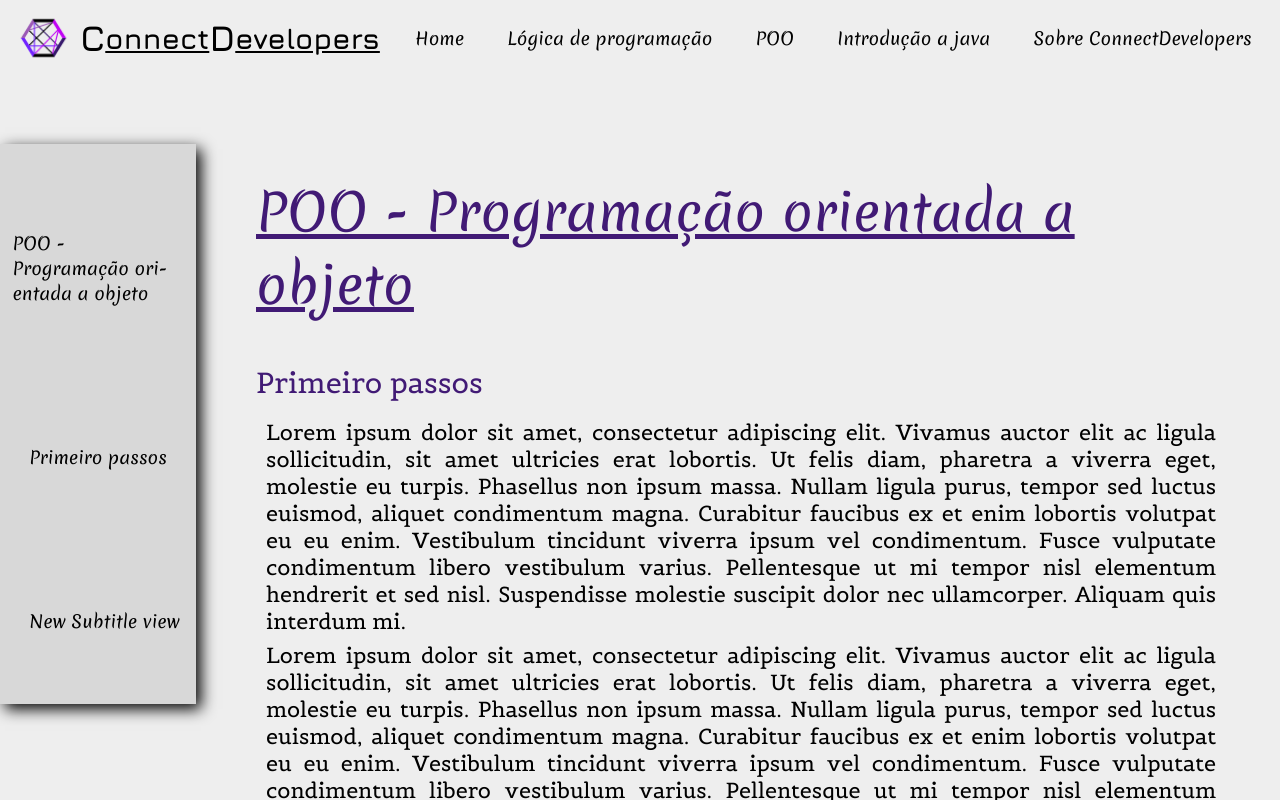
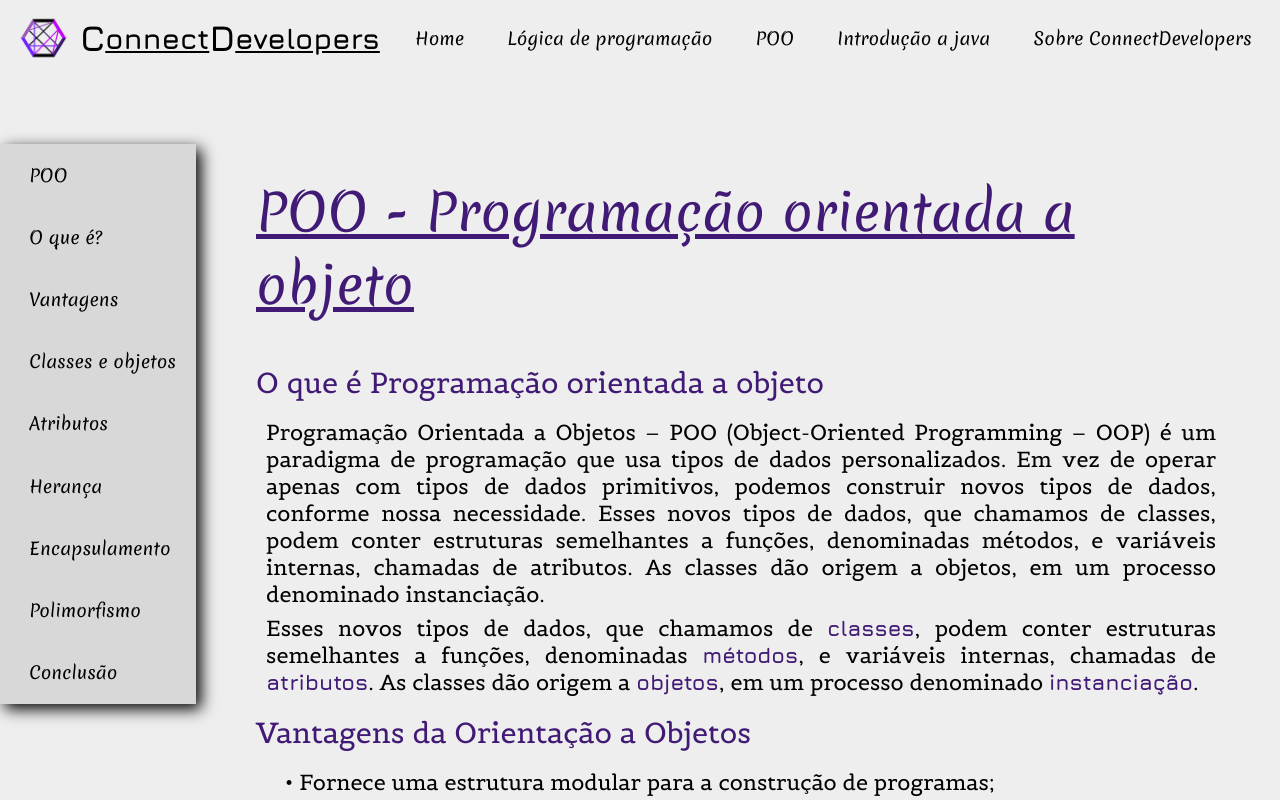
Before and after one commit to ViniZap4/ConnectDevelopersArticles, a React (Create React App) app: page /POO in a window 1280 px wide. Built offline with nearby package versions, Linux system fonts and the light colour scheme.

Commit message:
update content poo, update article home

```diff
--- a/public/index.html
+++ b/public/index.html
@@ -1,5 +1,5 @@
 <!DOCTYPE html>
-<html lang="en">
+<html lang="pt-br">
   <head>
     <meta charset="utf-8" />
     <link rel="icon" href="%PUBLIC_URL%/favicon.ico" />
@@ -7,7 +7,7 @@
     <meta name="theme-color" content="#000000" />
     <meta
       name="description"
-      content="Web site created using create-react-app"
+      content="Connect Developers, dando-lhe uma possibilidade de aprender!"
     />
     <link rel="apple-touch-icon" href="%PUBLIC_URL%/logo192.png" />
 
--- a/src/Contexts/Components/MenuBarContext/ContentStyles.js
+++ b/src/Contexts/Components/MenuBarContext/ContentStyles.js
@@ -36,8 +36,8 @@ export const styleLogoInScroll = {
   // border: "0.18vmin solid #000",
   margin: "0.9vh  0.36vw",
   backgroundColor:"#fff",
-  animation: "rotate 54s linear infinite",
-  boxShadow: "0vmin 0vmin 0.9vmin  #fff"
+  animation: "rotate 63s linear infinite",
+  boxShadow: "0vmin 0vmin 0.63vmin  #fff"
 }
 
 
--- a/src/page/POO/POO.js
+++ b/src/page/POO/POO.js
@@ -9,49 +9,152 @@ import ArticlePage from '../../Components/ArticlePage/ArticlePage'
 import { Title, SubTitle, Text, LinkReference } from '../../Components/TextContent/TextContent'
 
 export default function POO() {
+  let spacing = "3.6vmin"
+
   return (
+
     <CreatePage name="PooPage">
       <ArticlePage title={<>
         <LinkReference title="POO">
-          POO - Programação orientada a objeto
+          POO
         </LinkReference>
-        <LinkReference title="First steps">
-          Primeiro passos
+        <LinkReference title="whatIs">
+          O que é?
         </LinkReference>
-        <LinkReference title="NewSubTitleView">
-          New Subtitle view
+        <LinkReference title="benefits">
+          Vantagens
+        </LinkReference>
+        <LinkReference title="classObjects">
+          Classes e objetos
+        </LinkReference>
+        <LinkReference title="attributeForClass">
+          Atributos
+        </LinkReference>
+        <LinkReference title="heritage">
+          Herança
+        </LinkReference>
+        <LinkReference title="Encapsulation">
+          Encapsulamento
+        </LinkReference>
+        <LinkReference title="Polymorphism">
+          Polimorfismo
+        </LinkReference>
+        <LinkReference title="conclusion">
+          Conclusão
         </LinkReference>
       </>}>
       <Title title="POO">
         POO - Programação orientada a objeto
       </Title>
-      <SubTitle title="First steps">
-        Primeiro passos
+      <SubTitle title="whatIs">
+        O que é Programação orientada a objeto
       </SubTitle>
       <Text>
-        Lorem ipsum dolor sit amet, consectetur adipiscing elit. Vivamus auctor elit ac ligula sollicitudin, sit amet ultricies erat lobortis. Ut felis diam, pharetra a viverra eget, molestie eu turpis. Phasellus non ipsum massa. Nullam ligula purus, tempor sed luctus euismod, aliquet condimentum magna. Curabitur faucibus ex et enim lobortis volutpat eu eu enim. Vestibulum tincidunt viverra ipsum vel condimentum. Fusce vulputate condimentum libero vestibulum varius. Pellentesque ut mi tempor nisl elementum hendrerit et sed nisl. Suspendisse molestie suscipit dolor nec ullamcorper. Aliquam quis interdum mi.
+        Programação Orientada a Objetos – POO (Object-Oriented Programming – OOP) é um paradigma de programação que usa tipos de dados personalizados. Em vez de operar apenas com tipos de dados primitivos, podemos construir novos tipos de dados, conforme nossa necessidade. Esses novos tipos de dados, que chamamos de classes, podem conter estruturas semelhantes a funções, denominadas métodos, e variáveis internas, chamadas de atributos. As classes dão origem a objetos, em um processo denominado instanciação.
       </Text>
       <Text>
-        Lorem ipsum dolor sit amet, consectetur adipiscing elit. Vivamus auctor elit ac ligula sollicitudin, sit amet ultricies erat lobortis. Ut felis diam, pharetra a viverra eget, molestie eu turpis. Phasellus non ipsum massa. Nullam ligula purus, tempor sed luctus euismod, aliquet condimentum magna. Curabitur faucibus ex et enim lobortis volutpat eu eu enim. Vestibulum tincidunt viverra ipsum vel condimentum. Fusce vulputate condimentum libero vestibulum varius. Pellentesque ut mi tempor nisl elementum hendrerit et sed nisl. Suspendisse molestie suscipit dolor nec ullamcorper. Aliquam quis interdum mi.
+      Esses novos tipos de dados, que chamamos de <b>classes</b>, podem conter estruturas semelhantes a funções, denominadas <b>métodos</b>, e variáveis internas, chamadas de <b>atributos</b>. As classes dão origem a <b>objetos</b>, em um processo denominado <b>instanciação</b>.
+      </Text>
+      <SubTitle title="benefits">
+        Vantagens da Orientação a Objetos
+      </SubTitle>
+      <Text spacing={spacing}>
+        • Fornece uma estrutura modular para a construção de programas;
+      </Text>
+      <Text spacing={spacing}>
+        • Objetos podem ser reutilizados em aplicações diferentes;
+      </Text>
+      <Text spacing={spacing}>
+        • O software se torna mais fácil de manter;
+      </Text>
+      <Text spacing={spacing}>
+        • O desenvolvimento é mais rápido, devido ao reuso de código;
+      </Text>
+      <Text spacing={spacing}>
+        • Encapsulamento: não é necessário conhecer a implementação interna de um objeto para poder usá-lo;
+      </Text>
+      <SubTitle title="classObjects">
+        O que são classes e objetos?
+      </SubTitle>
+      <Text>
+        Imagine que você comprou um carro recentemente e decide modelar esse carro usando programação orientada a objetos. O seu carro tem as características que você estava procurando: um motor 2.0 híbridos, azul escuro, quatro portas, câmbio automático etc. Ele também possui comportamentos que, provavelmente, foram o motivo de sua compra, como acelerar, desacelerar, acender os faróis, buzinar e tocar música. Podemos dizer que o carro novo é um objeto, onde suas características são seus atributos (dados atrelados ao objeto) e seus comportamentos são ações ou métodos.
       </Text>
       <Text>
-        Lorem ipsum dolor sit amet, consectetur adipiscing elit. Vivamus auctor elit ac ligula sollicitudin, sit amet ultricies erat lobortis. Ut felis diam, pharetra a viverra eget, molestie eu turpis. Phasellus non ipsum massa. Nullam ligula purus, tempor sed luctus euismod, aliquet condimentum magna. Curabitur faucibus ex et enim lobortis volutpat eu eu enim. Vestibulum tincidunt viverra ipsum vel condimentum. Fusce vulputate condimentum libero vestibulum varius. Pellentesque ut mi tempor nisl elementum hendrerit et sed nisl. Suspendisse molestie suscipit dolor nec ullamcorper. Aliquam quis interdum mi.
+        Seu carro é um objeto seu, mas na loja onde você o comprou existiam vários outros, muito similares, com quatro rodas, volante, câmbio, retrovisores, faróis, dentre outras partes. Observe que, apesar do seu carro ser único (por exemplo, possui um registro único no Departamento de Trânsito), podem existir outros com exatamente os mesmos atributos, ou parecidos, ou mesmo totalmente diferentes, mas que ainda são considerados carros. Podemos dizer então que seu objeto pode ser classificado (isto é, seu objeto pertence à uma classe) como um carro, e que seu carro nada mais é que uma instância dessa classe chamada "carro".
       </Text>
       <Text>
-        Lorem ipsum dolor sit amet, consectetur adipiscing elit. Vivamus auctor elit ac ligula sollicitudin, sit amet ultricies erat lobortis. Ut felis diam, pharetra a viverra eget, molestie eu turpis. Phasellus non ipsum massa. Nullam ligula purus, tempor sed luctus euismod, aliquet condimentum magna. Curabitur faucibus ex et enim lobortis volutpat eu eu enim. Vestibulum tincidunt viverra ipsum vel condimentum. Fusce vulputate condimentum libero vestibulum varius. Pellentesque ut mi tempor nisl elementum hendrerit et sed nisl. Suspendisse molestie suscipit dolor nec ullamcorper. Aliquam quis interdum mi.
+        Assim, abstraindo um pouco a analogia, uma classe é um conjunto de características e comportamentos que definem o conjunto de objetos pertencentes à essa classe. Repare que a classe em si é um conceito abstrato, como um molde, que se torna concreto e palpável através da criação de um objeto. Chamamos essa criação de instanciação da classe, como se estivéssemos usando esse molde (classe) para criar um objeto.
+      </Text>
+      <SubTitle title="attributeForClass">
+        Atributo de Classe
+      </SubTitle>
+      <Text>
+        Atributo de Classe ou Propriedade é uma característica particular de uma ocorrência de uma classe, como por exemplo o nome e a idade de uma pessoa. Existem dois tipos principais de propriedades:
+      </Text>
+      <Text spacing={spacing}>
+        • <b>Estáticas:</b> Mantém o valor durante toda a sua existência. Por exemplo, a data de nascimento de uma pessoa é uma propriedade estática, pois mantém o valor durante toda a existência do objeto instanciado.
+      </Text>
+      <Text spacing={spacing}>
+        • <b>Dinâmicas:</b> Podem ter valores que variam com o passar do tempo. A idade de uma pessoa pode ser considerada um atributo dinâmico, pois pode variar ao longo do tempo.
+      </Text>
+      <SubTitle title="heritage">
+        Herança
+      </SubTitle>
+      <Text>
+        No nosso exemplo, você acabou de comprar um carro com os atributos que procurava. Apesar de ser único, existem carros com exatamente os mesmos atributos ou formas modificadas. Digamos que você tenha comprado o modelo Fit, da Honda. Esse modelo possui uma outra versão, chamada WR-V (ou "Honda Fit Cross Style"), que possui muitos dos atributos da versão clássica, mas com algumas diferenças bem grandes para transitar em estradas de terra: o motor é híbrido (aceita álcool e gasolina), possui um sistema de suspensão diferente, e vamos supor que além disso ele tenha um sistema de tração diferente (tração nas quatro rodas, por exemplo). Vemos então que não só alguns atributos como também alguns mecanismos (ou métodos, traduzindo para POO) mudam, mas essa versão "cross" ainda é do modelo Honda Fit, ou melhor, é um tipo do modelo.
       </Text>
       <Text>
-        Lorem ipsum dolor sit amet, consectetur adipiscing elit. Vivamus auctor elit ac ligula sollicitudin, sit amet ultricies erat lobortis. Ut felis diam, pharetra a viverra eget, molestie eu turpis. Phasellus non ipsum massa. Nullam ligula purus, tempor sed luctus euismod, aliquet condimentum magna. Curabitur faucibus ex et enim lobortis volutpat eu eu enim. Vestibulum tincidunt viverra ipsum vel condimentum. Fusce vulputate condimentum libero vestibulum varius. Pellentesque ut mi tempor nisl elementum hendrerit et sed nisl. Suspendisse molestie suscipit dolor nec ullamcorper. Aliquam quis interdum mi.
+        Quando dizemos que uma classe A é um tipo de classe B, dizemos que a classe A herda as características da classe B e que a classe B é mãe da classe A, estabelecendo então uma relação de <b>herança</b> entre elas. No caso do carro, dizemos então que um Honda Fit "Cross" é um tipo de Honda Fit, e o que muda são alguns atributos (paralama reforçado, altura da suspensão etc), e um dos métodos da classe (acelerar, pois agora há tração nas quatro rodas), mas todo o resto permanece o mesmo, e o novo modelo recebe os mesmos atributos e métodos do modelo clássico.
       </Text>
-      <SubTitle title="NewSubTitleView">
-        New Subtitle view
+      <SubTitle title="Encapsulation">
+        Encapsulamento
       </SubTitle>
       <Text>
-        Lorem ipsum dolor sit amet, consectetur adipiscing elit. Vivamus auctor elit ac ligula sollicitudin, sit amet ultricies erat lobortis. Ut felis diam, pharetra a viverra eget, molestie eu turpis. Phasellus non ipsum massa. Nullam ligula purus, tempor sed luctus euismod, aliquet condimentum magna. Curabitur faucibus ex et enim lobortis volutpat eu eu enim. Vestibulum tincidunt viverra ipsum vel condimentum. Fusce vulputate condimentum libero vestibulum varius. Pellentesque ut mi tempor nisl elementum hendrerit et sed nisl. Suspendisse molestie suscipit dolor nec ullamcorper. Aliquam quis interdum mi.
+        Encapsulamento é a combinação de atributos e operações dentro de uma classe, deixando visível apenas o que é necessário para a comunicação entre dois objetos, como por exemplo alguns detalhes da implementação ou ainda a lógica de um método.
       </Text>
       <Text>
-        Lorem ipsum dolor sit amet, consectetur adipiscing elit. Vivamus auctor elit ac ligula sollicitudin, sit amet ultricies erat lobortis. Ut felis diam, pharetra a viverra eget, molestie eu turpis. Phasellus non ipsum massa. Nullam ligula purus, tempor sed luctus euismod, aliquet condimentum magna. Curabitur faucibus ex et enim lobortis volutpat eu eu enim. Vestibulum tincidunt viverra ipsum vel condimentum. Fusce vulputate condimentum libero vestibulum varius. Pellentesque ut mi tempor nisl elementum hendrerit et sed nisl. Suspendisse molestie suscipit dolor nec ullamcorper. Aliquam quis interdum mi.
+        O encapsulamento permite ocultar a complexidade do código. Não é necessário entender como a operação funciona para poder utilizá-la. Um exemplo clássico é o de um motorista conduzindo um veículo. O motorista não precisa saber exatamente como um motor funciona internamente para poder dirigir o automóvel – os detalhes da “implementação” do motor ficam ocultos do motorista.
       </Text>
+      <Text>
+        O encapsulamento protege os dados, permitindo o acesso a eles apenas a partir de métodos específicos e autorizados.
+      </Text>
+      <Text>
+        Desta forma, os objetos encapsulados podem ser comparados uma caixa preta: conhecemos assua interface externa, porém não precisamos nos preocupar com o que acontece internamente na caixa.
+      </Text>
+      <Text>
+        <b>Encapsulamento – Níveis de Acesso</b>
+      </Text>
+      <Text>
+        Há três níveis principais de acesso dos objetos:
+      </Text>
+      <Text spacing={spacing}>
+        • Público
+      </Text>
+      <Text spacing={spacing}>
+        • Privado
+      </Text>
+      <Text spacing={spacing}>
+        • Protegido
+      </Text>
+      <SubTitle title="Polymorphism">
+        Polimorfismo
+      </SubTitle>
+      <Text>
+        A orientação a objetos permite que uma subclasse possa alterar o comportamento / forma como a sua superclasse executa determinada operação, mantendo o nome de operação. Esse princípio é chamado de polimorfismo, visto que essa possiblidade implica em um sistema poder ter múltiplas formas de execução de uma operação que possua a mesma assinatura (declaração do método).
+      </Text>
+      <Text>
+        O exemplo abaixo mostra a capacidade do polimorfismo. A superclasse Figura Geometrica é apenas uma simplificação do objeto real, indicando que toda figura geométrica tem uma quantidade de lados e que toda figura geométrica tem a operação desenha. Entretanto, entende-se que a operação desenha irá modificar o seu comportamento de acordo com o tipo de figura geométrica que estiver sendo desenhada.
+      </Text>
+      <SubTitle title="conclusion">
+        Conclusão
+      </SubTitle>
+      <Text>
+        A linguagem de POO está em nosso dia-a-dia facilitando as nossas vidas. Muitas das vezes estamos desfrutando dos seus benefícios sem mesmo perceber, quando por exemplo:
+      </Text>
+      <Text>
+        Quando falamos ao celular, utilizamos o PC e, até mesmo quando estamos fazendo uma simples compra no supermercado, não temos essa percepção mas, a maioria dos programas instalados nesses equipamentos foi desenvolvido em linguagem de POO. A linguagem de POO possui ainda inúmeras ferramentas e aplicativos facilitadores que interagem ajudando os desenvolvedores e, apresenta aos iniciantes um leque de opções, dando a oportunidade de se identificarem com a linguagem de POO ou de continuar a procurar de uma nova ferramenta de estudo ou de trabalho. A linguagem de POO não significa a reinvenção da roda, mas, a mão na roda para qualquer desenvolvedor.
+      </Text>
+
     </ArticlePage>
   </CreatePage>
   );
--- a/src/page/home/Home.js
+++ b/src/page/home/Home.js
@@ -24,13 +24,13 @@ export default function Home(){
             <Text> O que é Lógica de Programação? , a <b> lógica de programação </b> é a capacidade que todo programador precisa... </Text>
           </ArticleItem>
           <ArticleItem title="Poo" href="/POO">
-            <Text> Entenda mais sobre Poo - programação oriatada a objeto. </Text>
+            <Text> Entenda mais sobre Poo - programação oriatada a objeto seus Atributos, Herança, Encapsulamento, Polimorfismo.</Text>
           </ArticleItem>
           <ArticleItem title="Introduçâo a Java" href="/IntroductionJava">
             <Text> Originalmente desenvolvida por uma equipe de desenvolvedores liderada por James Gosling na Sun Microsystems... </Text>
           </ArticleItem>
           <ArticleItem title="Sobre ConnecDevelopers" href="/AboutConnectDevelopers">
-            <Text> Quem Somos?, O que fazemos?,...  <br /> entenda mais sobre nós. </Text>
+            <Text> Quem Somos?, O que fazemos?,...  <br /> entenda mais sobre nós.  Desenvolvemos uma plataforma de aprendizado... </Text>
           </ArticleItem>
         </div>
       </div>
```
